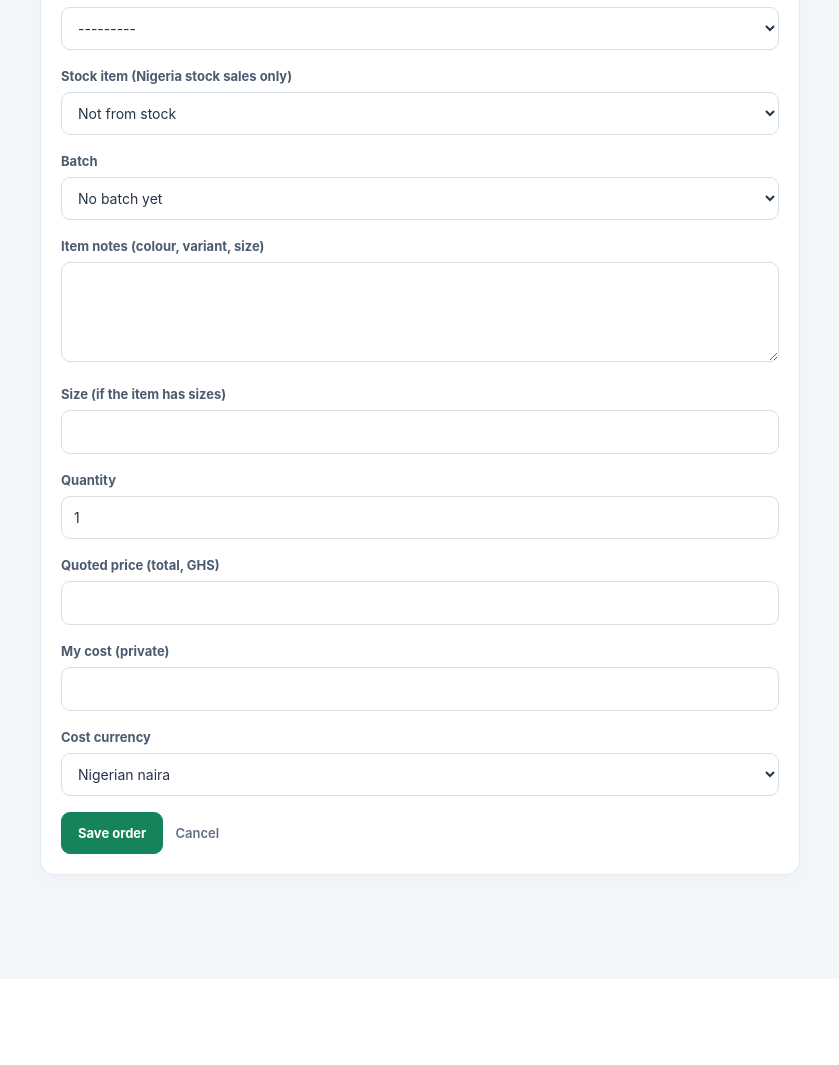
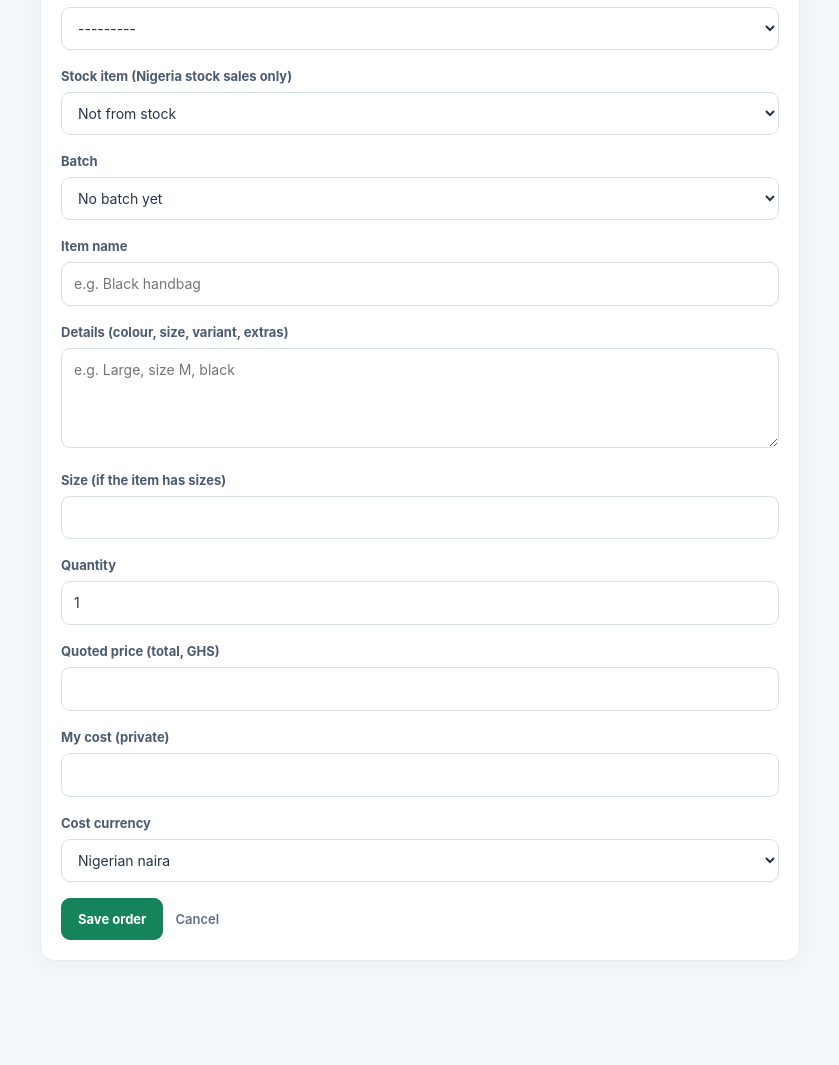
Before and after one commit to Nasarp15/import-tracker, a Django app: page /orders/new/ in a window 1280 px wide. Shown: the part 633-1698 px from the top of the page, without its empty margins (10-849 px from the left). Before the commit the page ends 1520 px from the top, so only its background shows below. Run offline with Django 5.2, Linux system fonts and the light colour scheme; the visitor is signed in with stand-in values (Sample User, id 1); data that the repository does not hold is empty.

Commit message:
Add shopping list and item name management

```diff
--- a/orders/admin.py
+++ b/orders/admin.py
@@ -65,7 +65,7 @@ class OrderAdmin(admin.ModelAdmin):
         "created_at",
     )
     list_filter = ("stage", "source_type", "batch", "is_cancelled")
-    search_fields = ("customer__name", "customer__phone", "item_notes")
+    search_fields = ("customer__name", "customer__phone", "item_name", "item_notes")
     autocomplete_fields = ["customer"]
     inlines = [OrderPhotoInline, PaymentInline]
     actions = ["apply_suggested_fees"]
--- a/orders/forms.py
+++ b/orders/forms.py
@@ -17,6 +17,14 @@ from .models import (
 
 
 class OrderForm(forms.ModelForm):
+    item_name = forms.CharField(
+        label="Item name",
+        max_length=120,
+        required=False,
+        widget=forms.TextInput(
+            attrs={"list": "item-name-suggestions", "autocomplete": "off", "placeholder": "e.g. Black handbag"}
+        ),
+    )
     photo = forms.ImageField(
         label="Screenshot or photo",
         required=False,
@@ -45,6 +53,7 @@ class OrderForm(forms.ModelForm):
         "source_type",
         "stock_item",
         "batch",
+        "item_name",
         "item_notes",
         "size",
         "quantity",
@@ -59,6 +68,7 @@ class OrderForm(forms.ModelForm):
             "source_type",
             "stock_item",
             "batch",
+            "item_name",
             "item_notes",
             "quantity",
             "quoted_price",
@@ -68,14 +78,15 @@ class OrderForm(forms.ModelForm):
         labels = {
             "source_type": "Source",
             "stock_item": "Stock item (Nigeria stock sales only)",
-            "item_notes": "Item notes (colour, variant, size)",
+            "item_name": "Item name",
+            "item_notes": "Details (colour, size, variant, extras)",
             "quantity": "Quantity",
             "quoted_price": "Quoted price (total, GHS)",
             "cost": "My cost (private)",
             "cost_currency": "Cost currency",
         }
         widgets = {
-            "item_notes": forms.Textarea(attrs={"rows": 2}),
+            "item_notes": forms.Textarea(attrs={"rows": 2, "placeholder": "e.g. Large, size M, black"}),
             "quantity": forms.NumberInput(attrs={"min": 1}),
         }
 
@@ -90,8 +101,28 @@ class OrderForm(forms.ModelForm):
             )
         self.fields["stock_item"].queryset = stock_queryset
         self.fields["stock_item"].empty_label = "Not from stock"
+        used_names = list(
+            Order.objects.exclude(item_name="")
+            .values_list("item_name", flat=True)
+            .distinct()
+            .order_by("item_name")[:100]
+        )
+        legacy_names = list(
+            Order.objects.filter(item_name="")
+            .exclude(item_notes="")
+            .values_list("item_notes", flat=True)
+            .distinct()
+            .order_by("item_notes")[:100]
+        )
+        self.item_name_suggestions = list(dict.fromkeys(used_names + legacy_names))[:150]
 
         if self.instance and self.instance.pk:
+            # Older orders stored the whole item description in item_notes.
+            # Show that legacy value as the item name when editing, without
+            # requiring a data migration or losing the original description.
+            if not self.instance.item_name and self.instance.item_notes:
+                self.fields["item_name"].initial = self.instance.item_notes.strip()
+                self.fields["item_notes"].initial = ""
             self.fields["customer_phone"].initial = self.instance.customer.phone
             self.fields["customer_name"].initial = self.instance.customer.name
             if self.instance.address_id:
@@ -106,6 +137,7 @@ class OrderForm(forms.ModelForm):
     def clean(self):
         cleaned = super().clean()
         stock = cleaned.get("stock_item")
+        item_name = (cleaned.get("item_name") or "").strip()
         if stock:
             quantity = cleaned.get("quantity") or 1
             if cleaned.get("source_type") != Order.SourceType.NIGERIA_STOCK:
@@ -113,10 +145,14 @@ class OrderForm(forms.ModelForm):
             elif quantity > stock.quantity:
                 self.add_error("quantity", f"Only {stock.quantity} left in stock.")
             else:
-                if not cleaned.get("item_notes"):
-                    cleaned["item_notes"] = stock.name
+                if not item_name:
+                    item_name = stock.name.strip()
                 if cleaned.get("quoted_price") is None:
                     cleaned["quoted_price"] = stock.price * quantity
+        if not item_name:
+            self.add_error("item_name", "Enter the main item name.")
+        else:
+            cleaned["item_name"] = item_name
         size = (cleaned.get("size") or "").strip()
         if size:
             notes = cleaned.get("item_notes") or ""
--- a/orders/templates/orders/batch_customer.html
+++ b/orders/templates/orders/batch_customer.html
@@ -40,7 +40,7 @@
   {% for order in orders %}
     <a class="item" href="{% url 'order_detail' order.pk %}">
       <div>
-        <strong>{{ order.item_notes|truncatechars:40|default:"No notes" }}</strong>
+        <strong>{{ order.item_description|truncatechars:60 }}</strong>
         <div class="muted">qty {{ order.quantity }}{% if order.quoted_price %} · GHS {{ order.quoted_price|floatformat:"-2" }}{% endif %}{% if order.shipping_fee is not None %} · shipping GHS {{ order.shipping_fee|floatformat:"-2" }}{% endif %}</div>
       </div>
       <span class="badge s-{{ order.stage }}">{{ order.get_stage_display }}</span>
--- a/orders/templates/orders/batch_split.html
+++ b/orders/templates/orders/batch_split.html
@@ -48,7 +48,7 @@
     <div class="srow">
       <div class="sinfo">
         <strong>{{ row.order.customer.name|default:row.order.customer.phone }}</strong>
-        <div class="muted">{{ row.order.item_notes|truncatechars:30|default:"No notes" }} · cost {% if row.cost %}GHS {{ row.cost|floatformat:"-2" }}{% else %}<span class="warn">needs a cost or exchange rate</span>{% endif %}</div>
+        <div class="muted">{{ row.order.item_description|truncatechars:45 }} · cost {% if row.cost %}GHS {{ row.cost|floatformat:"-2" }}{% else %}<span class="warn">needs a cost or exchange rate</span>{% endif %}</div>
         {% if row.order.shipping_fee is not None %}<div class="muted">Fee set: GHS {{ row.order.shipping_fee|floatformat:"-2" }}</div>{% endif %}
       </div>
       <div class="sshare">
--- a/orders/templates/orders/dashboard.html
+++ b/orders/templates/orders/dashboard.html
@@ -52,7 +52,7 @@
       {% for order in recent_orders %}
         <a class="dashboard-row" href="{% url 'order_detail' order.pk %}">
           <span class="row-avatar">{{ order.customer.name|default:order.customer.phone|slice:":1"|upper }}</span>
-          <span class="row-main"><strong>{{ order.customer.name|default:order.customer.phone }}</strong><small>{{ order.item_notes|default:order.get_source_type_display|truncatechars:42 }}</small></span>
+          <span class="row-main"><strong>{{ order.customer.name|default:order.customer.phone }}</strong><small>{{ order.item_description|default:order.get_source_type_display|truncatechars:42 }}</small></span>
           <span class="row-end"><span class="badge s-{{ order.stage }}">{{ order.get_stage_display }}</span><small>#{{ order.pk }}</small></span>
         </a>
       {% empty %}
--- a/orders/templates/orders/order_detail.html
+++ b/orders/templates/orders/order_detail.html
@@ -38,7 +38,7 @@
   <p><a class="primary" href="{% url 'order_edit' order.pk %}">Edit order details</a></p>
   <div class="muted">{{ order.customer.phone }}</div>
   {% if order.address %}<p>{{ order.address.details }}</p>{% endif %}
-  <p>{{ order.item_notes|default:"No notes" }} (qty {{ order.quantity }})</p>
+  <p>{{ order.item_description }} (qty {{ order.quantity }})</p>
   <div class="muted">{{ order.get_source_type_display }}{% if order.batch %} · {{ order.batch.label }}{% endif %}</div>
 </div>
 
--- a/orders/templates/orders/order_edit.html
+++ b/orders/templates/orders/order_edit.html
@@ -18,6 +18,7 @@
         {{ field.errors }}
       </div>
     {% endfor %}
+    <datalist id="item-name-suggestions">{% for name in form.item_name_suggestions %}<option value="{{ name }}"></option>{% endfor %}</datalist>
     <div class="form-actions">
       <button type="submit">Save changes</button>
       <a class="cancel" href="{% url 'order_detail' order.pk %}">Cancel</a>
--- a/orders/templates/orders/order_form.html
+++ b/orders/templates/orders/order_form.html
@@ -2,7 +2,7 @@
 {% block title %}New order{% endblock %}
 {% block content %}
 <div class="page-header"><div><h1>New order</h1><p class="page-description">Add a customer order and keep its details in one place.</p></div></div>
-<div class="card form-panel"><form method="post" enctype="multipart/form-data" id="order-form" data-bound="{{ form.is_bound|yesno:'1,0' }}">{% csrf_token %}{{ form.non_field_errors }}{% for field in form %}<div class="field"><label for="{{ field.id_for_label }}">{{ field.label }}</label>{{ field }}{{ field.errors }}</div>{% endfor %}<div class="form-actions"><button type="submit">Save order</button><a class="cancel" href="{% url 'order_list' %}">Cancel</a></div></form></div>
+<div class="card form-panel"><form method="post" enctype="multipart/form-data" id="order-form" data-bound="{{ form.is_bound|yesno:'1,0' }}">{% csrf_token %}{{ form.non_field_errors }}{% for field in form %}<div class="field"><label for="{{ field.id_for_label }}">{{ field.label }}</label>{{ field }}{{ field.errors }}</div>{% endfor %}<datalist id="item-name-suggestions">{% for name in form.item_name_suggestions %}<option value="{{ name }}"></option>{% endfor %}</datalist><div class="form-actions"><button type="submit">Save order</button><a class="cancel" href="{% url 'order_list' %}">Cancel</a></div></form></div>
 <script>
   var orderForm=document.getElementById("order-form");var source=document.getElementById("id_source_type");var costCurrency=document.getElementById("id_cost_currency");
   function syncCostCurrency(){costCurrency.value=source.value==="china_preorder"?"CNY":"NGN";}
--- a/orders/templates/orders/order_list.html
+++ b/orders/templates/orders/order_list.html
@@ -10,7 +10,7 @@
 {% for order in orders %}
   <a class="order" href="{% url 'order_detail' order.pk %}">
     {% with photo=order.photos.all|first %}{% if photo %}<img class="thumb" src="{{ photo.image.url }}" alt="">{% else %}<div class="thumb"></div>{% endif %}{% endwith %}
-    <div class="info"><strong>{{ order.customer.name|default:order.customer.phone }}</strong><div class="muted">{{ order.item_notes|truncatechars:40|default:"No notes" }}</div><div class="muted">{{ order.get_source_type_display }}{% if order.batch %} · {{ order.batch.label }}{% endif %}</div></div>
+    <div class="info"><strong>{{ order.customer.name|default:order.customer.phone }}</strong><div class="muted">{{ order.item_description|truncatechars:55 }}</div><div class="muted">{{ order.get_source_type_display }}{% if order.batch %} · {{ order.batch.label }}{% endif %}</div></div>
     <div class="right"><span class="badge s-{{ order.stage }}">{{ order.get_stage_display }}</span>{% if order.quoted_price %}<div class="muted">{{ order.currency }} {{ order.quoted_price|floatformat:"-2" }}</div>{% endif %}</div>
   </a>
 {% empty %}<div class="empty-state">No orders match your search yet.</div>{% endfor %}
--- a/orders/templates/orders/track_home.html
+++ b/orders/templates/orders/track_home.html
@@ -51,7 +51,7 @@
       <article class="order-card">
         <div class="order-head">
           <div>
-            <h3>{{ order.item_notes|default:order.get_source_type_display|truncatechars:70 }}</h3>
+            <h3>{{ order.item_description|default:order.get_source_type_display|truncatechars:70 }}</h3>
             <div class="order-meta">Order #{{ order.pk }} · {{ order.created_at|date:"j M Y" }} · Qty {{ order.quantity }}</div>
             {% if order.batch %}<div class="order-meta">Shipment: {{ order.batch.label }}</div>{% endif %}
           </div>
--- a/orders/views.py
+++ b/orders/views.py
@@ -137,6 +137,7 @@ def order_list(request):
         orders = orders.filter(
             Q(customer__name__icontains=q)
             | Q(customer__phone__icontains=q)
+            | Q(item_name__icontains=q)
             | Q(item_notes__icontains=q)
         )
 
@@ -818,7 +819,7 @@ def track_batch(request, pk):
             )
             items = [
                 {
-                    "notes": " ".join(o.item_notes.split()) or "Your item",
+                    "notes": " ".join(o.item_description.split()) or "Your item",
                     "quantity": o.quantity,
                     "status": customer_status(o),
                 }
--- a/orders/whatsapp.py
+++ b/orders/whatsapp.py
@@ -20,8 +20,8 @@ def _first_name(order):
 
 
 def _item_line(order):
-    notes = " ".join(order.item_notes.split()) or "your item"
-    return f"{notes} (qty {order.quantity})"
+    description = " ".join(order.item_description.split()) or "your item"
+    return f"{description} (qty {order.quantity})"
 
 
 def _signoff():
```
Also changed, not shown: UPDATE_NOTES.txt (+20 -0 lines), orders/grouping.py (+25 -17 lines), orders/models.py (+19 -1 lines), orders/templates/orders/batch_detail.html (+17 -51 lines), orders/tests.py (+50 -1 lines), orders/migrations/0007_order_item_name.py (added), 1 other file.
